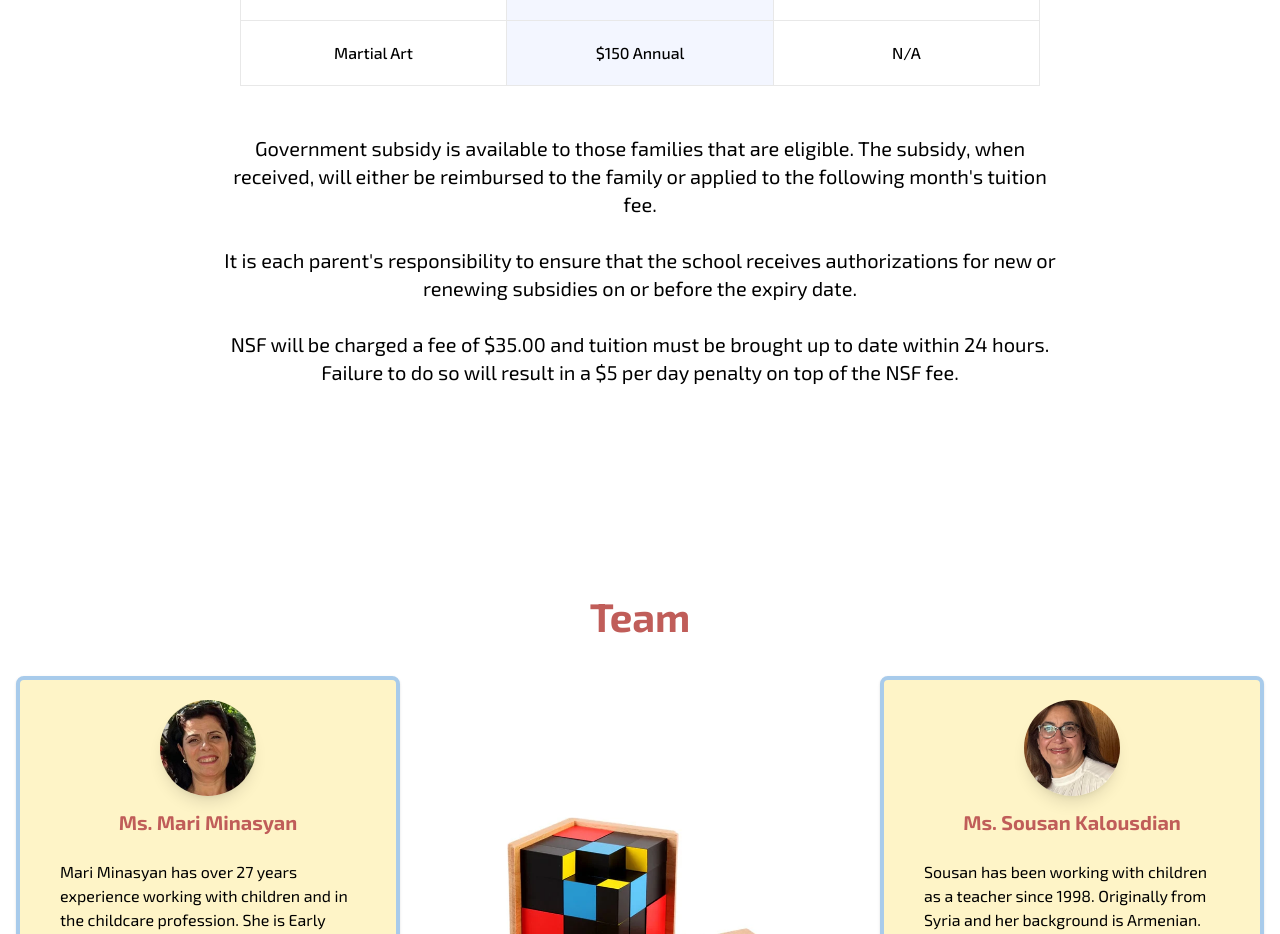
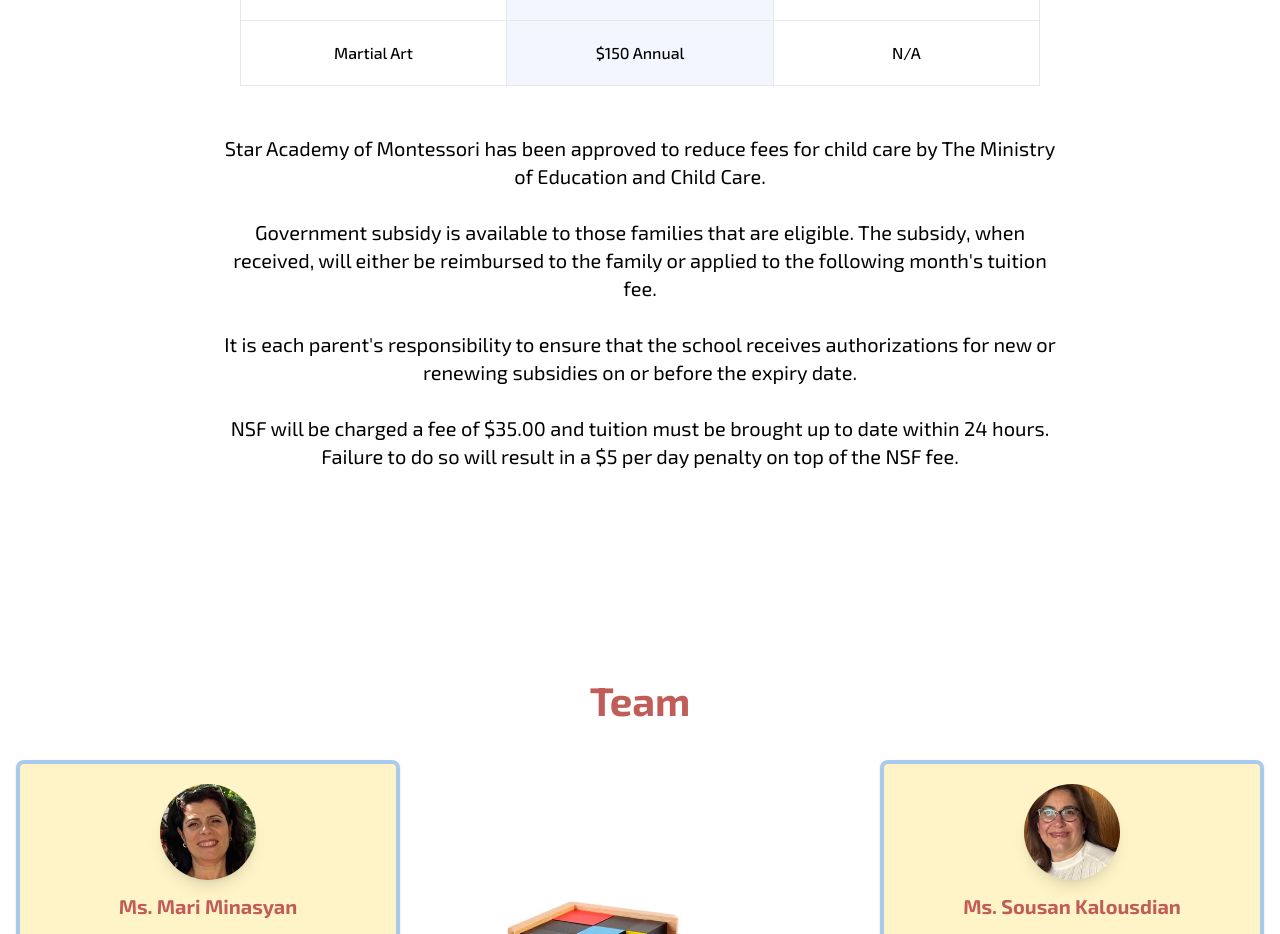
Before and after one commit to Mgrdich/star_academy, an Astro site: page / in a window 1280 px wide. Shown: the part 3540-4474 px from the top of the page. Built offline with nearby package versions, Linux system fonts and the light colour scheme; Astro itself is replaced by a stand-in of ours.

Commit message:
Chore/fixes (#13)
* Fix the Text from the Fees

* Fix the Pnpm version + add Text to the Fees section

```diff
--- a/package.json
+++ b/package.json
@@ -39,6 +39,6 @@
   },
   "engines": {
     "node": "18.17.1",
-    "pnpm": "9.1.2"
+    "pnpm": "9.6.0"
   }
 }
--- a/src/components/Fees/Fees.astro
+++ b/src/components/Fees/Fees.astro
@@ -8,9 +8,12 @@ import { IDS } from "../helpers/constants";
   <div class="flex flex-col gap-12">
     <FeesTable />
     <p class="mx-auto w-2/3 text-center text-xl">
-      Government subsidy is available to those families that are eligible. The
-      subsidy, when received, will either be reimbursed to the family or applied
-      to the following month's tuition fee.
+      Star Academy of Montessori has been approved to reduce fees for child care
+      by The Ministry of Education and Child Care.
+      <br /><br />
+      Government subsidy is available to those families that are eligible. The subsidy,
+      when received, will either be reimbursed to the family or applied to the following
+      month's tuition fee.
       <br /><br />
       It is each parent's responsibility to ensure that the school receives authorizations
       for new or renewing subsidies on or before the expiry date.
```
Also changed, not shown: .github/workflows/cd.yaml, .github/workflows/ci.yaml.
